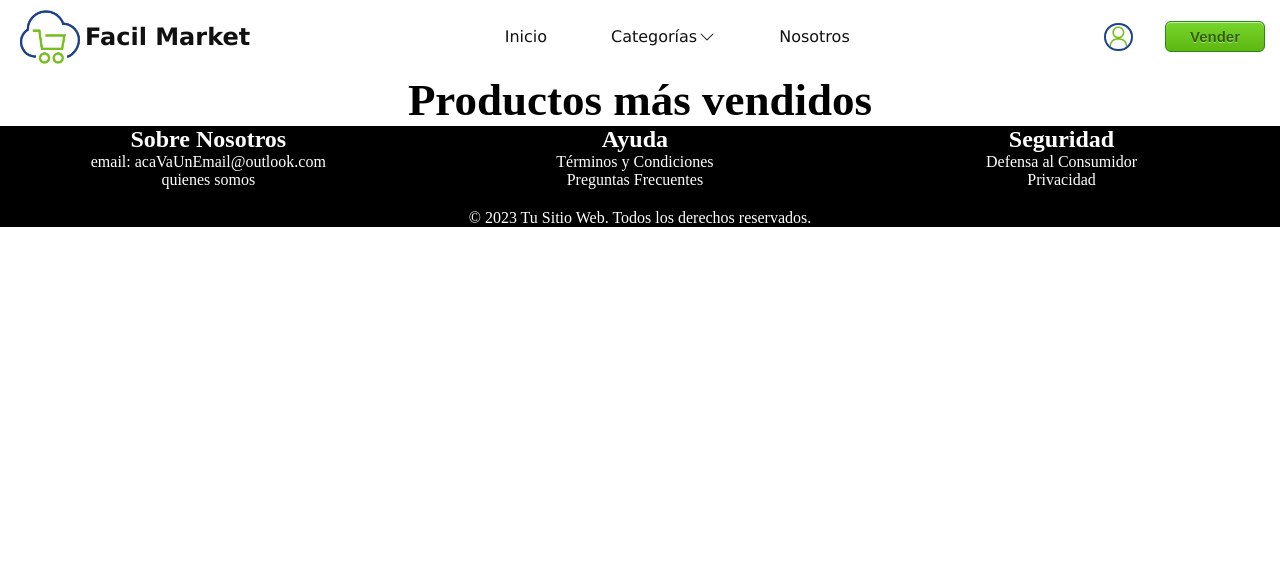
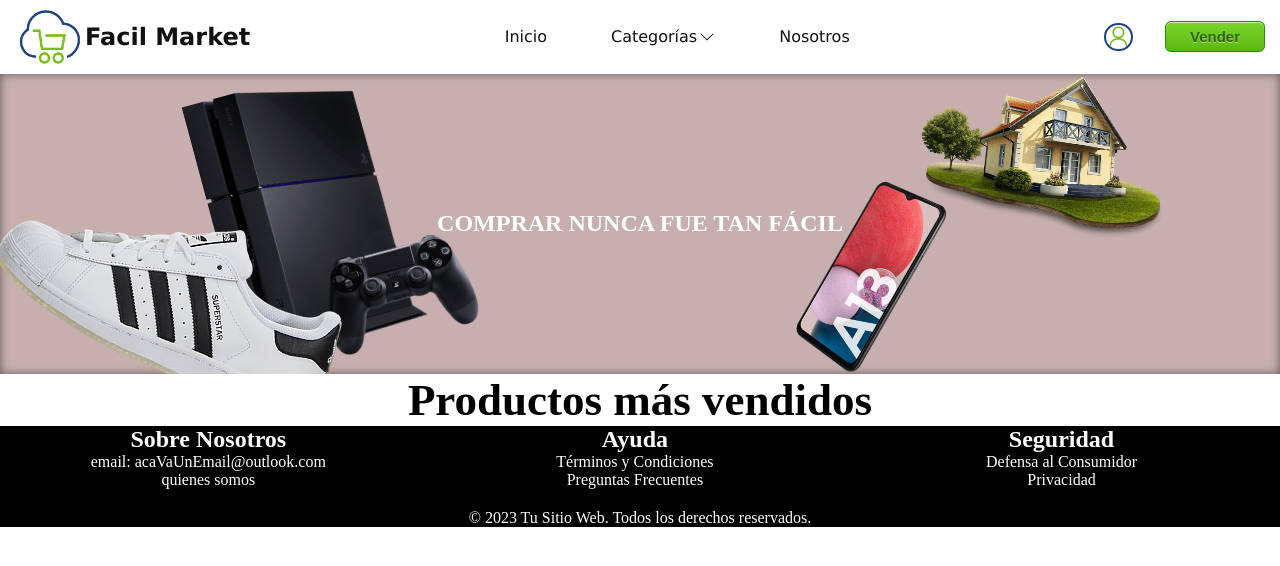
Before and after one commit to adharainfinita/facil-market-proyect, a React (Vite) app in the folder client/: page / in a window 1280 px wide. Shown: the top 566 px of the page. Built offline with nearby package versions, Linux system fonts and the light colour scheme; no server answers.

Commit message:
feat(client/Home) adjust the home view with the banner

```diff
--- a/client/src/App.tsx
+++ b/client/src/App.tsx
@@ -3,7 +3,6 @@
 import Terms from "./components/Terms";
 import Navbar from "./components/Navbar";
 import Home from "./pages/Home";
-
 function App() {
   return (
     <>
--- a/client/src/pages/Home.tsx
+++ b/client/src/pages/Home.tsx
@@ -3,6 +3,7 @@
 /*Components*/
 import ProductCard from "../components/ProductCard";
 import { getProducts } from "../services/getTrendProducts";
+import Banner from "../components/Banner";
 
 interface Product{
     id: number,
@@ -25,8 +26,10 @@
 
     return (
         <>
+            <Banner />
             <h3 className="trend-title">Productos más vendidos</h3>
             {products ? <ProductCard products={products}/> : ''}
+
         </>
     );
   }
--- a/client/src/styles/styles.scss
+++ b/client/src/styles/styles.scss
@@ -9,3 +9,4 @@
 @import "./components/terms";
 @import "./components/card";
 @import "./components/home";
+@import './components/banner'
```
